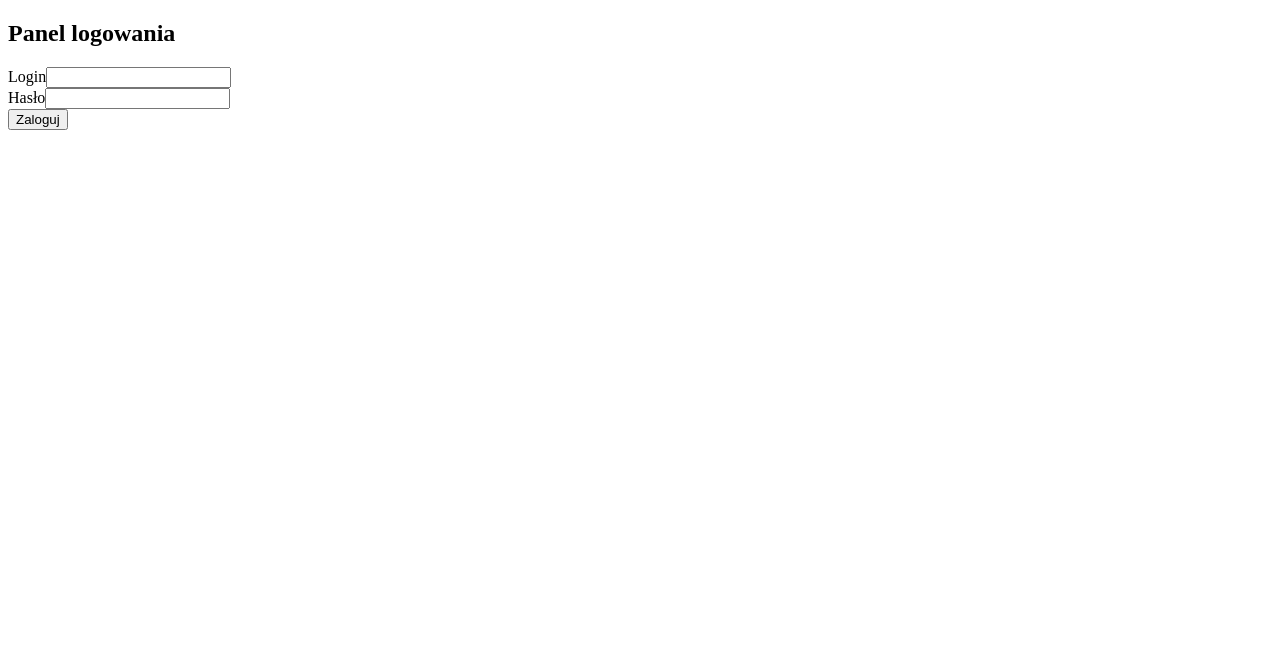
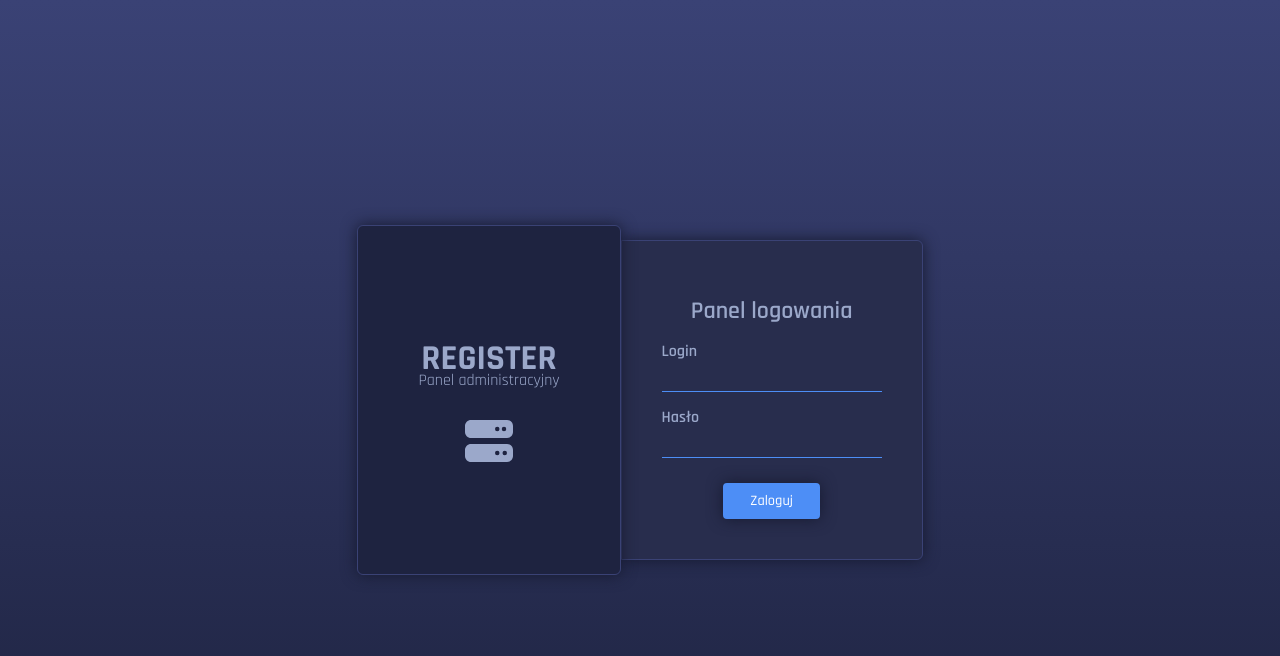
Before and after one commit to Maciej86/register-frontend, a React (Create React App) app: page / in a window 1280 px wide. Shown: the top 656 px of the page. Built offline with nearby package versions, Linux system fonts and the light colour scheme.

Commit message:
Styled panel login

```diff
--- a/public/index.html
+++ b/public/index.html
@@ -4,7 +4,13 @@
     <meta charset="utf-8" />
     <link rel="icon" href="%PUBLIC_URL%/favicon.ico" />
     <meta name="viewport" content="width=device-width, initial-scale=1" />
-    <meta name="theme-color" content="#000000" />
+
+    <link rel="preconnect" href="https://fonts.googleapis.com" />
+    <link rel="preconnect" href="https://fonts.gstatic.com" crossorigin />
+    <link
+      href="https://fonts.googleapis.com/css2?family=Rajdhani:wght@400;500;600;700&display=swap"
+      rel="stylesheet"
+    />
     <meta
       name="description"
       content="Web site created using create-react-app"
--- a/src/App.js
+++ b/src/core/App.js
@@ -1,10 +1,12 @@
 import { useDispatch, useSelector } from "react-redux";
-import { PanelLogin } from "./features/Login";
+import { PanelLogin } from "../features/Login";
 import {
   fetchLoginUserToken,
   selectTokenSessionUserState,
-} from "./features/Login/sliceLoginUser";
-import { getDataSessionStorage } from "./core/saveSessionStorage";
+} from "../features/Login/sliceLoginUser";
+import { getDataSessionStorage } from "./saveSessionStorage";
+import { library } from "@fortawesome/fontawesome-svg-core";
+import { fas } from "@fortawesome/free-solid-svg-icons";
 
 export const App = () => {
   const dispatch = useDispatch();
@@ -21,3 +23,5 @@ export const App = () => {
 
   return <h1>Tutaj aplikacja</h1>;
 };
+
+library.add(fas);
--- /dev/null
+++ b/src/core/css/GlobalStyle.js
@@ -0,0 +1,31 @@
+import { createGlobalStyle } from "styled-components";
+
+export const GlobalStyle = createGlobalStyle`
+  html {
+    height: 100%;
+    box-sizing: border-box;
+  }
+
+  *,
+  ::after,
+  ::before {
+    box-sizing: inherit;
+  }
+
+  body {
+    height: 100%;
+    margin: 0;
+    font-family: 'Rajdhani', 'Arial', sans-serif;
+    font-size: 16px;
+    word-break: break-word;
+  }
+
+  button, textarea, input {
+    font-family: 'Rajdhani', sans-serif;
+    font-size: 16px;
+}
+
+  #root {
+    height: 100%;
+  }
+`;
--- /dev/null
+++ b/src/core/css/theme.js
@@ -0,0 +1,21 @@
+export const color = {
+  primary_color: "rgb(30, 35, 64)",
+  primary_light_color: "rgb(58, 66, 117)",
+  primary_dark_color: "rgb(40, 45, 77)",
+  info: "rgb(77, 142, 246)",
+  info_dark: "rgb(53, 93, 158)",
+  success: "rgb(1, 227, 116)",
+  success_dark: "rgb(0, 163, 84)",
+  warning: "rgb(238, 187, 81)",
+  warning_dark: "rgb(197, 156, 68)",
+  danger: "rgb(226, 87, 88)",
+  danger_dark: "rgb(189, 73, 73)",
+  white: "rgb(255,255,255)",
+  light: "rgb(155, 168, 202)",
+  dark: "rgb(22, 26, 48)",
+};
+
+export const size = {
+  border_radius: "6px",
+  border_radius_small: "4px",
+};
--- a/src/features/Login/index.js
+++ b/src/features/Login/index.js
@@ -1,22 +1,60 @@
 import { useLoginUser } from "./useLoginUser";
+import {
+  Conteiner,
+  ConteinerLeft,
+  SubTitle,
+  LeftTitle,
+  Wrapper,
+  Logo,
+  ConteinerRight,
+  WrapperForm,
+  FormTitle,
+  FormBox,
+  FormLabel,
+  FormInput,
+  FormButton,
+} from "./styled";
+import { FontAwesomeIcon } from "@fortawesome/react-fontawesome";
 
 export const PanelLogin = () => {
   const { onSubmitLoginUser, refLoginUser, refPasswordUser } = useLoginUser();
 
   return (
-    <>
-      <form onSubmit={onSubmitLoginUser}>
-        <h2>Panel logowania</h2>
-        <div>
-          <label htmlFor="login">Login</label>
-          <input type="text" ref={refLoginUser} id="login" maxLength={15} />
-        </div>
-        <div>
-          <label htmlFor="password">Hasło</label>
-          <input type="password" ref={refPasswordUser} id="password" />
-        </div>
-        <button type="submit">Zaloguj</button>
-      </form>
-    </>
+    <Wrapper>
+      <Conteiner>
+        <ConteinerLeft>
+          <LeftTitle>REGISTER</LeftTitle>
+          <SubTitle>Panel administracyjny</SubTitle>
+          <Logo>
+            <FontAwesomeIcon icon="fa-solid fa-server" size="2xl" />
+          </Logo>
+        </ConteinerLeft>
+        <ConteinerRight>
+          <WrapperForm>
+            <form onSubmit={onSubmitLoginUser}>
+              <FormTitle>Panel logowania</FormTitle>
+              <FormBox>
+                <FormLabel htmlFor="login">Login</FormLabel>
+                <FormInput
+                  type="text"
+                  ref={refLoginUser}
+                  id="login"
+                  maxLength={15}
+                />
+              </FormBox>
+              <FormBox>
+                <FormLabel htmlFor="password">Hasło</FormLabel>
+                <FormInput
+                  type="password"
+                  ref={refPasswordUser}
+                  id="password"
+                />
+              </FormBox>
+              <FormButton type="submit">Zaloguj</FormButton>
+            </form>
+          </WrapperForm>
+        </ConteinerRight>
+      </Conteiner>
+    </Wrapper>
   );
 };
--- /dev/null
+++ b/src/features/Login/styled.js
@@ -0,0 +1,141 @@
+import styled from "styled-components";
+import { color, size } from "../../core/css/theme";
+
+const mediaSmall = "680px";
+
+export const Wrapper = styled.section`
+  display: flex;
+  justify-content: center;
+  align-items: center;
+  width: 100%;
+  height: 100%;
+  background: linear-gradient(
+    to top,
+    ${color.primary_color},
+    ${color.primary_light_color}
+  );
+`;
+
+export const Conteiner = styled.div`
+  display: flex;
+  align-items: center;
+  color: ${color.light};
+
+  @media (max-width: ${mediaSmall}) {
+    flex-direction: column;
+  }
+`;
+
+export const ConteinerLeft = styled.div`
+  position: relative;
+  display: flex;
+  flex-direction: column;
+  justify-content: center;
+  height: 350px;
+  padding: 10px 60px;
+  background-color: ${color.primary_color};
+  border: 1px solid ${color.primary_light_color};
+  border-radius: ${size.border_radius};
+  text-align: center;
+  box-shadow: 0 0 15px ${color.dark};
+  z-index: 1;
+
+  @media (max-width: ${mediaSmall}) {
+    height: auto;
+    padding: 40px 0;
+    background-color: inherit;
+    border: 0;
+    box-shadow: none;
+  }
+`;
+
+export const LeftTitle = styled.h1`
+  margin: 0;
+  font-size: 2.2rem;
+`;
+
+export const SubTitle = styled.p`
+  margin-top: 0;
+  line-height: 0;
+`;
+
+export const Logo = styled.span`
+  margin-top: 20px;
+  font-size: 24px;
+`;
+
+export const ConteinerRight = styled.div`
+  display: flex;
+  flex-direction: column;
+  justify-content: center;
+  height: 320px;
+  padding: 10px 40px;
+  background-color: ${color.primary_dark_color};
+  border: 1px solid ${color.primary_light_color};
+  border-radius: ${size.border_radius};
+  border-top-left-radius: 0;
+  border-bottom-left-radius: 0;
+  box-shadow: 0 0 15px ${color.dark};
+
+  @media (max-width: ${mediaSmall}) {
+    height: auto;
+    padding: 15px;
+    border-radius: ${size.border_radius};
+  }
+`;
+
+export const WrapperForm = styled.div`
+  margin-top: 15px;
+  text-align: center;
+`;
+
+export const FormTitle = styled.h2`
+  margin: 0;
+  font-weight: 600;
+  text-align: center;
+`;
+
+export const FormBox = styled.div`
+  display: flex;
+  flex-direction: column;
+  margin-top: 15px;
+`;
+
+export const FormLabel = styled.label`
+  font-weight: 600;
+  text-align: left;
+`;
+
+export const FormInput = styled.input`
+  width: 220px;
+  padding: 4px 1px;
+  border: none;
+  background: none;
+  border-bottom: 1px solid ${color.info};
+  color: ${color.light};
+
+  &:focus {
+    outline: none;
+    border-bottom-color: ${color.success};
+  }
+`;
+
+export const FormButton = styled.button`
+  margin-top: 25px;
+  padding: 7px 25px;
+  border: 2px solid ${color.info};
+  border-radius: ${size.border_radius_small};
+  background: ${color.info};
+  color: ${color.white};
+  font-size: 0.9rem;
+  font-weight: 500;
+  cursor: pointer;
+  box-shadow: 0 0 15px ${color.dark};
+  transition: background 0.4s;
+
+  &:focus,
+  &:hover {
+    outline: none;
+    background: ${color.info_dark};
+  }
+`;
--- a/src/index.js
+++ b/src/index.js
@@ -1,13 +1,15 @@
 import React from "react";
 import ReactDOM from "react-dom/client";
 import { Provider } from "react-redux";
+import { GlobalStyle } from "./core/css/GlobalStyle";
 import { store } from "./core/store";
-import { App } from "./App";
+import { App } from "./core/App";
 import reportWebVitals from "./reportWebVitals";
 
 const root = ReactDOM.createRoot(document.getElementById("root"));
 root.render(
   <Provider store={store}>
+    <GlobalStyle />
     <App />
   </Provider>
 );
```
